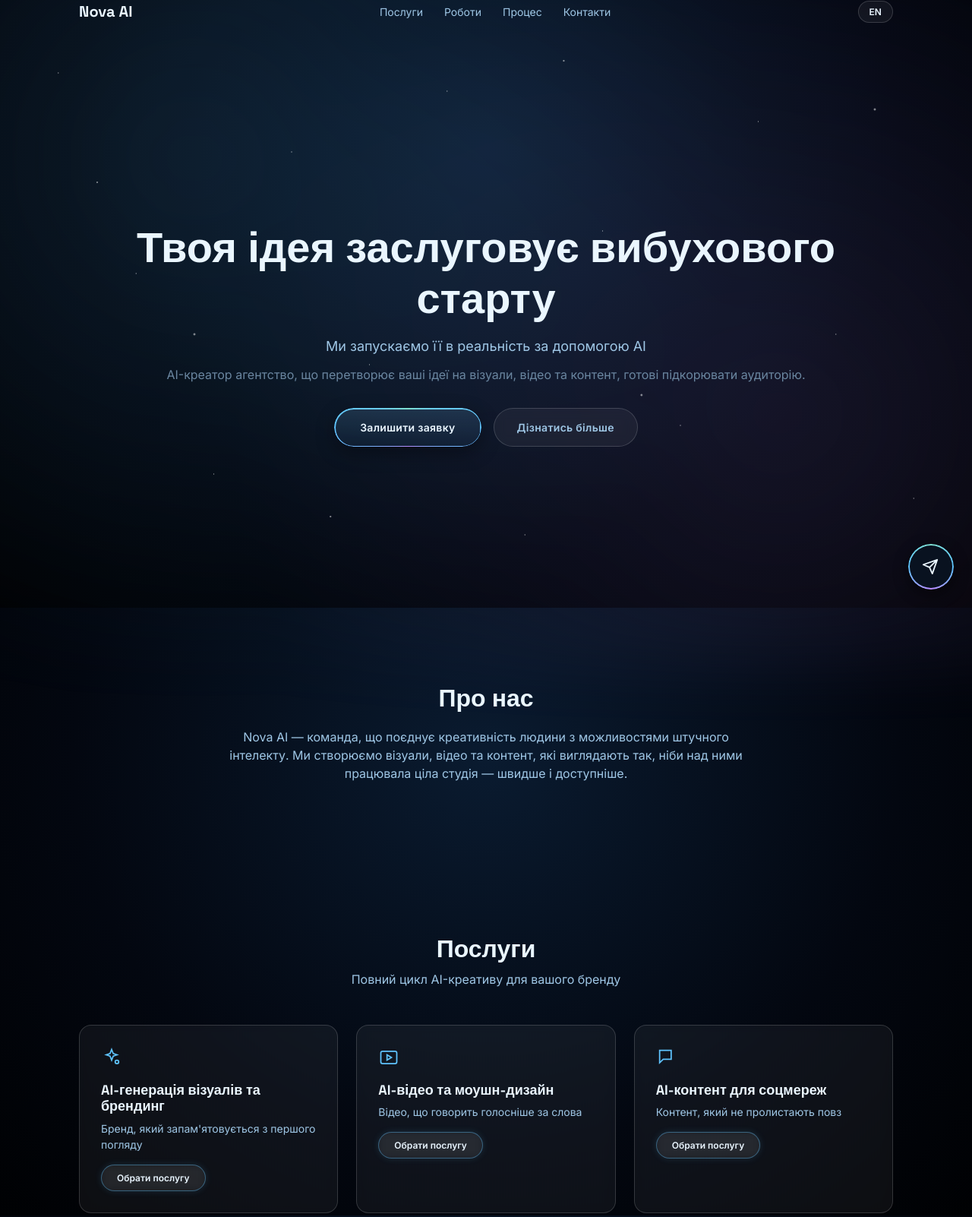
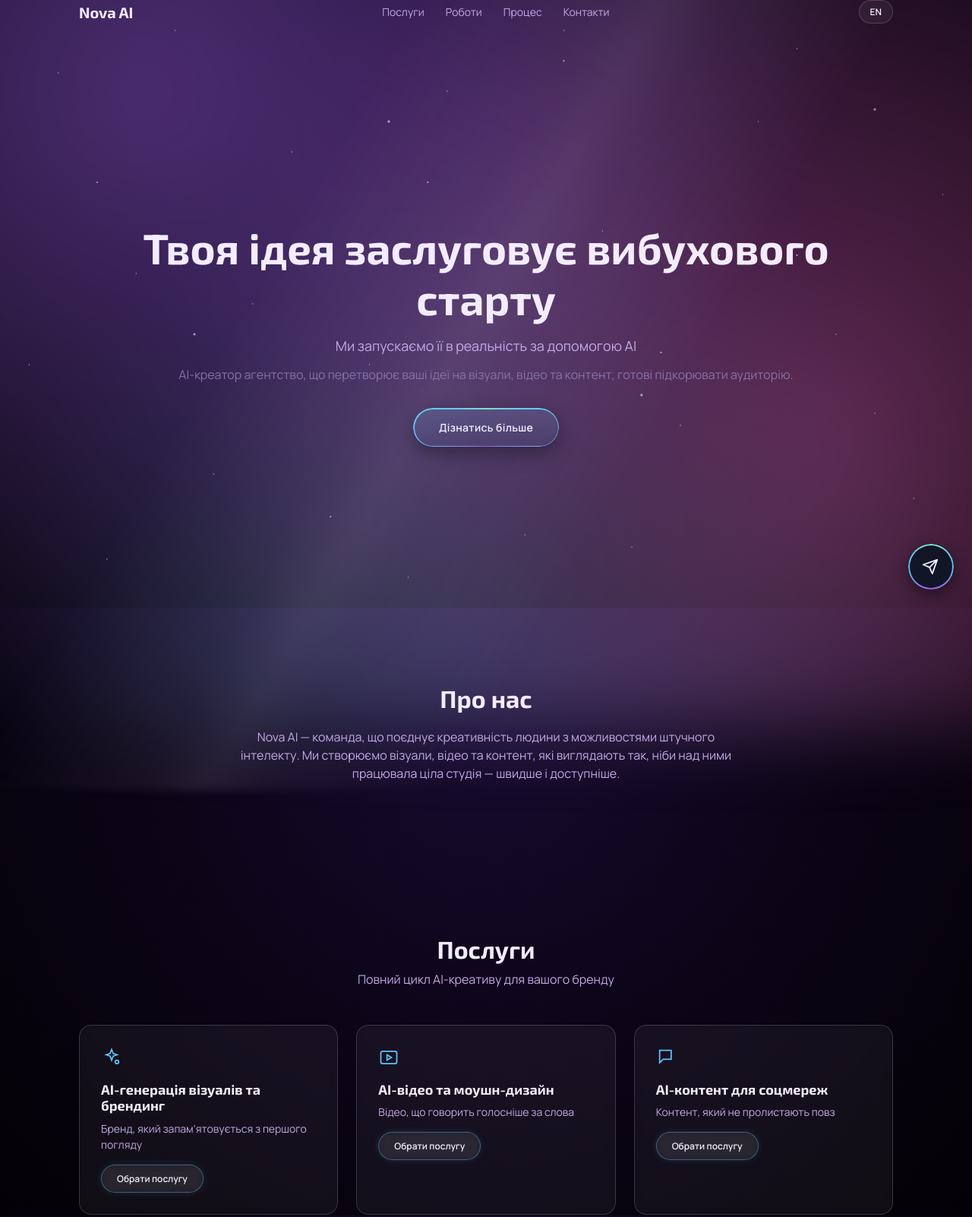
Before and after one commit to olegschnaider99-ai/nova-ai-landing, a website with bundled scripts: page index.html in a window 1280 px wide. Shown: the top 1602 px of the page at 76% size. Built offline with nearby package versions, Linux system fonts and the light colour scheme.

Commit message:
Rework visual identity: Aurora Berry palette, Exo 2 typography, richer cosmos
- Replace Space Grotesk/Inter with Exo 2 (headings) + Manrope (body),
  chosen after reviewing 3 Cyrillic-verified pairings
- Replace the blue-only palette with "Aurora Berry": deep violet/pink
  cosmos (--bg-deep, --bg-mid, --bg-radial) with a blue accent thread
  kept for continuity; new --accent-violet and --accent-pink tokens
- Rebuild the cosmic background: 3-blob nebula haze, a Milky Way band,
  and a much denser multi-layer starfield with twinkling bright stars
  (previous version was flagged as "just dots, not realistic")
- Remove the redundant "Залишити заявку" hero button now that the
  floating contact button covers that action; promote "Дізнатись
  більше" to the primary button style as the sole hero CTA
- Restyle the "Що вас цікавить?" checkboxes as toggle chips using
  :has(input:checked), inspired by nashe.agency's pill filter buttons
  but recolored into our palette
- Add a per-service hover preview: each service card reveals a soft
  procedural color glow unique to that service on hover (no stock
  photos, consistent with the no-fabricated-content constraint)

```diff
--- a/css/base.css
+++ b/css/base.css
@@ -12,22 +12,33 @@ body {
   overflow-x: hidden;
 }
 
-/* Nebula haze — soft blurred color wash behind the starfield */
+/* Nebula haze — three soft color blobs (violet/pink/blue) behind the starfield */
 body::before {
   content: '';
   position: fixed;
-  inset: -10%;
-  z-index: -2;
+  inset: -20%;
+  z-index: -3;
   background:
-    radial-gradient(circle at 25% 30%, rgba(95, 196, 255, 0.10), transparent 55%),
-    radial-gradient(circle at 75% 65%, rgba(185, 140, 255, 0.10), transparent 55%);
-  filter: blur(40px);
+    radial-gradient(circle at 25% 25%, rgba(155, 95, 224, 0.45), transparent 55%),
+    radial-gradient(circle at 75% 65%, rgba(224, 95, 176, 0.4), transparent 55%),
+    radial-gradient(circle at 50% 90%, rgba(95, 196, 255, 0.22), transparent 50%);
+  filter: blur(50px);
   pointer-events: none;
 }
 
-/* Starfield — three layers of stars at different sizes/opacity for depth */
+/* Milky Way band — faint diagonal light streak for extra depth */
 body::after {
   content: '';
+  position: fixed;
+  inset: -30%;
+  z-index: -2;
+  pointer-events: none;
+  background: linear-gradient(120deg, transparent 38%, rgba(243, 236, 255, 0.06) 47%, rgba(243, 236, 255, 0.1) 50%, rgba(243, 236, 255, 0.06) 53%, transparent 62%);
+  filter: blur(6px);
+}
+
+/* Starfield — dense multi-size layer with a few twinkling bright stars */
+.starfield {
   position: fixed;
   inset: 0;
   z-index: -1;
@@ -45,14 +56,46 @@ body::after {
     radial-gradient(1px 1px at 78% 20%, #fff, transparent),
     radial-gradient(1px 1px at 86% 55%, #fff, transparent),
     radial-gradient(1px 1px at 94% 82%, #fff, transparent),
+    radial-gradient(1px 1px at 3% 60%, #fff, transparent),
+    radial-gradient(1px 1px at 11% 92%, #fff, transparent),
+    radial-gradient(1px 1px at 18% 5%, #fff, transparent),
+    radial-gradient(1px 1px at 26% 50%, #fff, transparent),
+    radial-gradient(1px 1px at 42% 95%, #fff, transparent),
+    radial-gradient(1px 1px at 58% 5%, #fff, transparent),
+    radial-gradient(1px 1px at 65% 90%, #fff, transparent),
+    radial-gradient(1px 1px at 74% 42%, #fff, transparent),
+    radial-gradient(1px 1px at 82% 8%, #fff, transparent),
+    radial-gradient(1px 1px at 90% 68%, #fff, transparent),
+    radial-gradient(1px 1px at 97% 32%, #fff, transparent),
     radial-gradient(1.6px 1.6px at 10% 30%, #fff, transparent),
     radial-gradient(1.6px 1.6px at 34% 85%, #fff, transparent),
     radial-gradient(1.6px 1.6px at 58% 10%, #fff, transparent),
     radial-gradient(1.6px 1.6px at 82% 42%, #fff, transparent),
-    radial-gradient(2px 2px at 20% 55%, #fff, transparent),
-    radial-gradient(2px 2px at 66% 65%, #fff, transparent),
-    radial-gradient(2px 2px at 90% 18%, #fff, transparent);
-  opacity: 0.75;
+    radial-gradient(1.6px 1.6px at 44% 30%, #fff, transparent),
+    radial-gradient(1.6px 1.6px at 68% 58%, #fff, transparent);
+  opacity: 0.8;
+}
+
+.starfield::after {
+  content: '';
+  position: absolute;
+  inset: 0;
+  background-image:
+    radial-gradient(2.2px 2.2px at 20% 55%, #fff, transparent),
+    radial-gradient(2.4px 2.4px at 66% 65%, #fff, transparent),
+    radial-gradient(2.2px 2.2px at 90% 18%, #fff, transparent),
+    radial-gradient(2.4px 2.4px at 40% 20%, #fff, transparent);
+  animation: twinkle 3.5s ease-in-out infinite alternate;
+}
+
+@keyframes twinkle {
+  0% { opacity: 0.5; }
+  50% { opacity: 1; }
+  100% { opacity: 0.6; }
+}
+
+@media (prefers-reduced-motion: reduce) {
+  .starfield::after { animation: none; }
 }
 
 h1, h2, h3 {
--- a/css/components.css
+++ b/css/components.css
@@ -104,6 +104,57 @@
   backdrop-filter: blur(6px);
 }
 
+.service-card {
+  position: relative;
+  overflow: hidden;
+  transition: transform 0.3s ease, border-color 0.3s ease;
+}
+
+/* Hover preview — a soft procedural glow unique to each service, no photos */
+.service-card::before {
+  content: '';
+  position: absolute;
+  inset: 0;
+  z-index: 0;
+  opacity: 0;
+  transform: scale(0.85);
+  transition: opacity 0.4s ease, transform 0.4s ease;
+  pointer-events: none;
+}
+
+.service-card:hover {
+  transform: translateY(-4px);
+  border-color: var(--accent-violet);
+}
+
+.service-card:hover::before {
+  opacity: 1;
+  transform: scale(1);
+}
+
+.service-card > * {
+  position: relative;
+  z-index: 1;
+}
+
+.services-grid .service-card:nth-child(1)::before { background: radial-gradient(circle at 80% 15%, rgba(155,95,224,.35), transparent 60%); }
+.services-grid .service-card:nth-child(2)::before { background: radial-gradient(circle at 80% 15%, rgba(95,196,255,.35), transparent 60%); }
+.services-grid .service-card:nth-child(3)::before { background: radial-gradient(circle at 80% 15%, rgba(224,95,176,.35), transparent 60%); }
+.services-grid .service-card:nth-child(4)::before { background: radial-gradient(circle at 80% 15%, rgba(127,224,208,.3), transparent 60%); }
+.services-grid .service-card:nth-child(5)::before { background: radial-gradient(circle at 80% 15%, rgba(63,143,224,.35), transparent 60%); }
+.services-grid .service-card:nth-child(6)::before { background: radial-gradient(circle at 80% 15%, rgba(224,95,176,.25), rgba(95,196,255,.25)), radial-gradient(circle at 80% 15%, rgba(155,95,224,.2), transparent 60%); }
+
+.services-grid .service-card:nth-child(1):hover { border-color: var(--accent-violet); }
+.services-grid .service-card:nth-child(2):hover { border-color: var(--accent-blue); }
+.services-grid .service-card:nth-child(3):hover { border-color: var(--accent-pink); }
+.services-grid .service-card:nth-child(4):hover { border-color: var(--accent-teal); }
+.services-grid .service-card:nth-child(5):hover { border-color: var(--accent-blue-2); }
+.services-grid .service-card:nth-child(6):hover { border-color: var(--accent-pink); }
+
+@media (prefers-reduced-motion: reduce) {
+  .service-card, .service-card::before { transition: none; }
+}
+
 .service-icon svg {
   width: 28px;
   height: 28px;
@@ -157,23 +208,58 @@
 }
 
 .interest-fieldset {
+  display: flex;
+  flex-wrap: wrap;
+  gap: 10px;
   border: none;
   margin: 8px 0 24px;
   padding: 0;
 }
 
 .interest-fieldset legend {
+  width: 100%;
   font-size: 13px;
   color: var(--text-secondary);
   margin-bottom: 10px;
 }
 
 .interest-fieldset label {
-  display: flex;
+  position: relative;
+  display: inline-flex;
   align-items: center;
-  gap: 8px;
-  font-size: 14px;
-  margin-bottom: 8px;
+  padding: 9px 18px;
+  border-radius: 999px;
+  background: var(--glass-bg);
+  border: 1px solid var(--border-glass);
+  font-size: 13px;
+  color: var(--text-secondary);
+  cursor: pointer;
+  transition: all 0.2s ease;
+}
+
+.interest-fieldset label:hover {
+  border-color: var(--accent-violet);
+  color: var(--text-primary);
+}
+
+.interest-fieldset input {
+  position: absolute;
+  width: 1px;
+  height: 1px;
+  opacity: 0;
+  pointer-events: none;
+}
+
+.interest-fieldset label:has(input:checked) {
+  background: linear-gradient(135deg, var(--accent-violet), var(--accent-blue));
+  border-color: transparent;
+  color: #0a0414;
+  font-weight: 600;
+}
+
+.interest-fieldset label:has(input:focus-visible) {
+  outline: 2px solid var(--accent-blue);
+  outline-offset: 2px;
 }
 
 /* Floating contact button — always-visible quick CTA, bottom-right */
--- a/css/variables.css
+++ b/css/variables.css
@@ -1,18 +1,20 @@
-@import url('https://fonts.googleapis.com/css2?family=Space+Grotesk:wght@500;700&family=Inter:wght@400;500;600&display=swap');
+@import url('https://fonts.googleapis.com/css2?family=Exo+2:wght@500;600;700&family=Manrope:wght@400;500;600&display=swap');
 
 :root {
-  --bg-deep: #020409;
-  --bg-mid: #071224;
-  --bg-radial: radial-gradient(ellipse at 50% 25%, #0a1b30 0%, #030710 60%, #000103 100%);
+  /* Aurora Berry palette — dark violet/pink cosmos with a blue accent thread */
+  --bg-deep: #0a0414;
+  --bg-mid: #170a2e;
+  --bg-radial: radial-gradient(ellipse at 50% 20%, #170a2e 0%, #0a0414 55%, #030106 100%);
   --accent-blue: #5fc4ff;
   --accent-blue-2: #3f8fe0;
-  --accent-violet: #b98cff;
+  --accent-violet: #9b5fe0;
+  --accent-pink: #e05fb0;
   --accent-teal: #7fe0d0;
-  --text-primary: #eaf6ff;
-  --text-secondary: #9fc7e6;
-  --text-muted: #6a86a0;
+  --text-primary: #f3ecff;
+  --text-secondary: #c3a9e6;
+  --text-muted: #8672a8;
   --glass-bg: rgba(255, 255, 255, 0.05);
   --border-glass: rgba(255, 255, 255, 0.16);
-  --font-heading: 'Space Grotesk', sans-serif;
-  --font-body: 'Inter', sans-serif;
+  --font-heading: 'Exo 2', sans-serif;
+  --font-body: 'Manrope', sans-serif;
 }
--- a/index.html
+++ b/index.html
@@ -12,6 +12,8 @@
 <link rel="stylesheet" href="css/responsive.css">
 </head>
 <body>
+
+<div class="starfield" aria-hidden="true"></div>
 
 <div id="intro-overlay">
   <canvas id="intro-canvas"></canvas>
@@ -39,8 +41,7 @@
       <p class="hero-subtitle" data-i18n="hero.subtitle">Ми запускаємо її в реальність за допомогою AI</p>
       <p class="hero-description" data-i18n="hero.description">AI-креатор агентство, що перетворює ваші ідеї на візуали, відео та контент, готові підкорювати аудиторію.</p>
       <div class="hero-actions">
-        <a href="#contact" class="btn btn-primary" data-i18n="hero.ctaPrimary">Залишити заявку</a>
-        <a href="#services" class="btn btn-secondary" data-i18n="hero.ctaSecondary">Дізнатись більше</a>
+        <a href="#services" class="btn btn-primary" data-i18n="hero.ctaSecondary">Дізнатись більше</a>
       </div>
     </div>
   </section>
```
